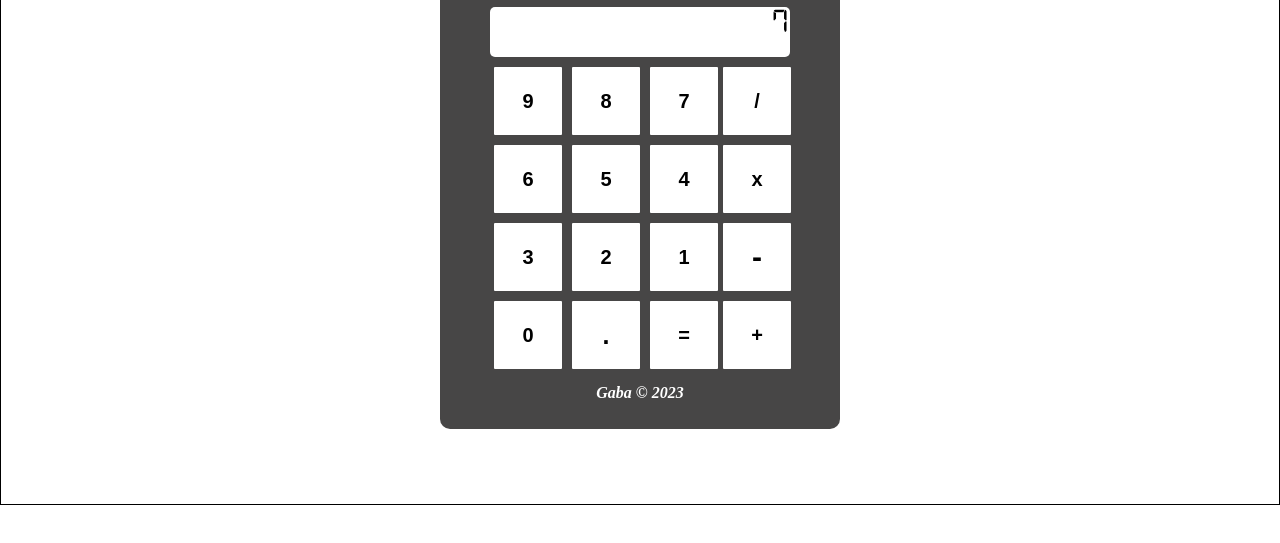
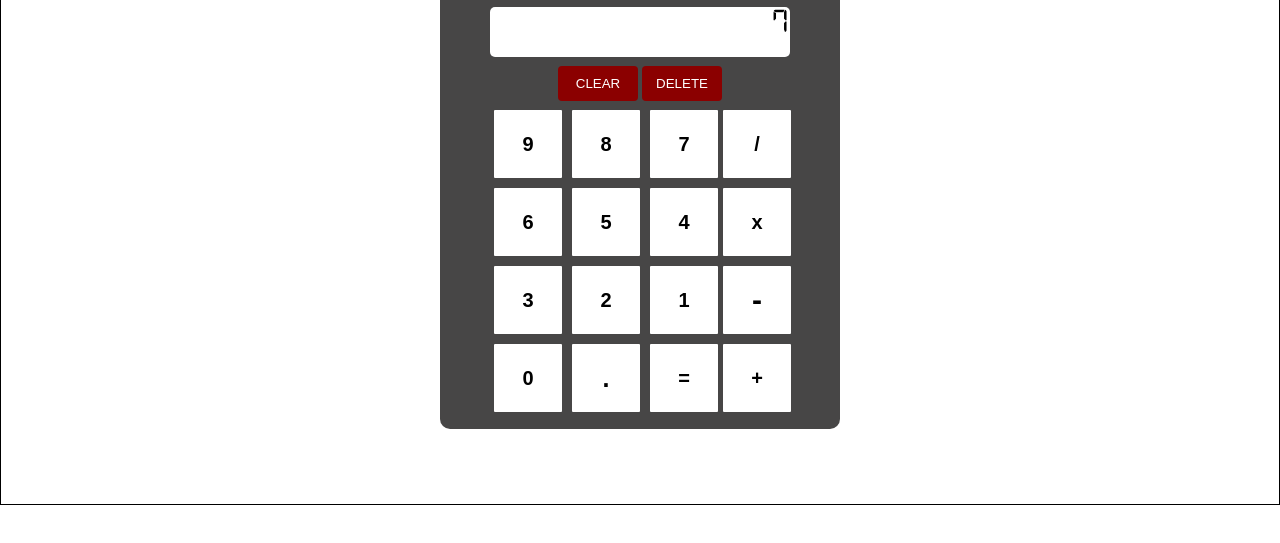
Before and after one commit to gaba-bouliva/calculator, a plain HTML site: page index.html in a window 1280 px wide. Shown: the part 217-760 px from the top of the page. Drawn offline with Linux system fonts and the light colour scheme.

Commit message:
Add and style delete buttons

```diff
--- a/index.css
+++ b/index.css
@@ -116,3 +116,24 @@ div.operands-btns>div.operand:hover, div.math-operation-btns>div.operation:hover
   text-align: center;
   padding-top: 10px;
 }
+
+.delete-btns{
+  display: flex;
+  justify-content: center;
+  margin: 2px;
+}
+
+.delete-btns>button{
+  margin: 2px;
+  height: 35px;
+  width: 80px;
+  background-color: darkred;
+  border: 0px;
+  color: #fff;
+  font-family: Arial, Helvetica, sans-serif;
+  border-radius: 4px;
+}
+
+.delete-btns>button:hover{
+  cursor: pointer;
+}
--- a/index.html
+++ b/index.html
@@ -15,6 +15,10 @@
       <div class="header">
         <div class="inputs-display"><span>2 + 5</span></div>
         <div class="result-display"><span>7</span></div>
+      </div>
+      <div class="delete-btns">
+        <button class="clear-operation">CLEAR</button>
+        <button class="clear-result">DELETE</button>
       </div>
       <div class="cal-btns">
         <div class="operand-btns">
@@ -54,7 +58,7 @@
         </div>
 
       </div>
-      <div class="footer">Gaba &copy; 2023 </div>
+      <!-- <div class="footer">Gaba &copy; 2023 </div> -->
     </div>
 
   </div>
```
